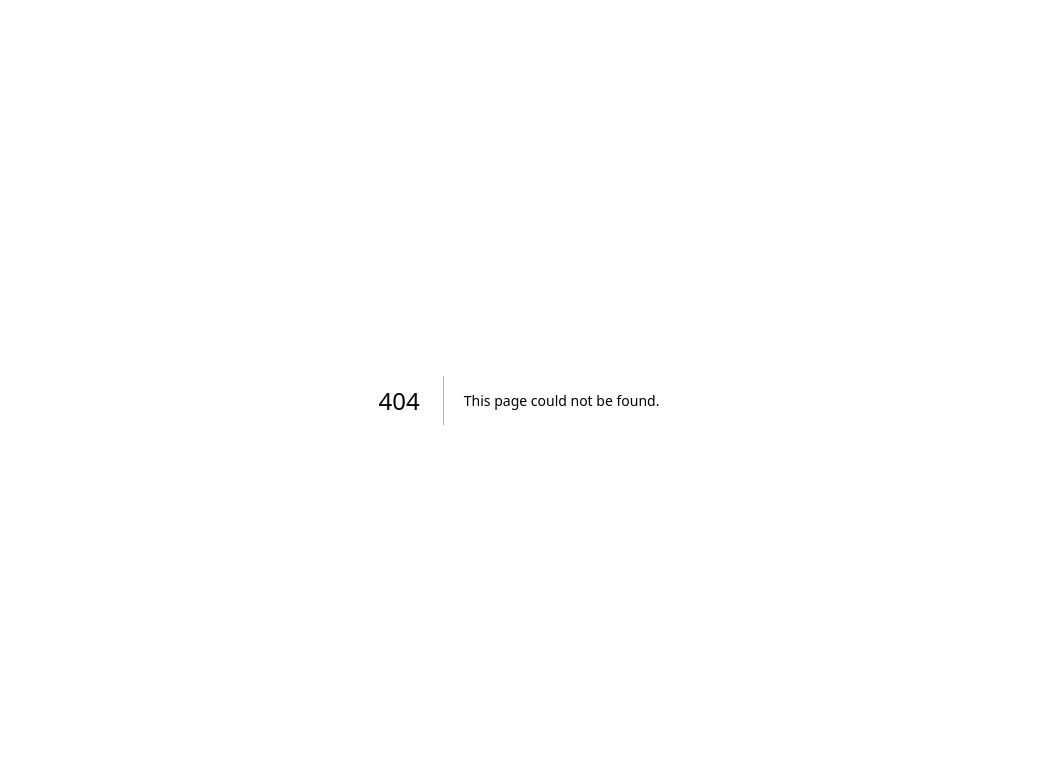
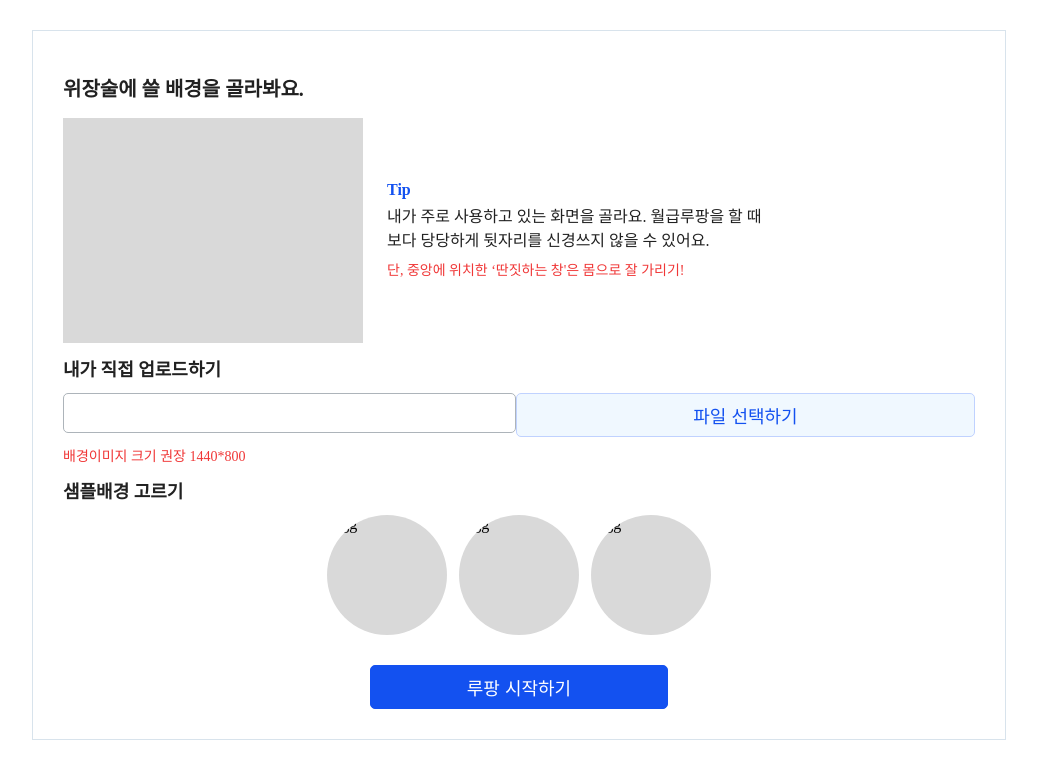
Before and after one commit to salaryLoupang/salaryLoupang_FE, a Next.js app in the folder apps/my-app/: page /setting in a window 1280 px wide. Before the commit this address had no page. Shown: the top 778 px of the page, without its empty margins (121-1158 px from the left). Built offline with nearby package versions, Linux system fonts and the light colour scheme.

Commit message:
feat: design page setting component

```diff
--- /dev/null
+++ b/apps/my-app/src/pages/setting/Setting.css
@@ -0,0 +1,61 @@
+.setting-page {
+    display: block;
+    text-align: center;
+}
+
+.setting-box {
+    border: 1px solid #D8E3EC;
+    padding: 30px;
+    width: 912px;
+    margin: 30px auto;
+    background: #fff;
+    text-align: left;
+}
+
+.setting-imgbox {
+    display: flex;
+
+}
+.setting-img {
+    width: 300px;
+    height: 225px;
+    background: #D9D9D9;
+}
+
+.setting-info {
+    flex:1;
+    margin-left: 24px;
+    display: flex;
+    flex-direction: column;
+    justify-content: center;
+}
+
+.setting-title {
+    font-size: 16px;
+    font-weight: 600;
+    color: #1351F0;
+}
+
+.setting-text {
+    margin-top: 4px;
+    font-size: 16px;
+    font-weight: 400;
+    color: #212121;
+}
+
+.setting-warning {
+    margin-top: 8px;
+    font-size: 14px;
+    font-weight: 400;
+    color:  #F03737;
+}
+
+.setting-list {
+    display: flex;
+    gap: 12px;
+    justify-content: center;
+}
+
+.file {
+    display: flex;
+}
--- /dev/null
+++ b/apps/my-app/src/pages/setting/index.tsx
@@ -0,0 +1,60 @@
+import React from 'react';
+
+import './Setting.css';
+
+import { Title } from 'components/Title';
+import { Input } from 'components/Form/Input';
+import { ButtonBox } from 'components/ButtonBox';
+import { Button } from 'components/Button';
+import { Thumbnail } from 'components/Thumbnail';
+
+const Setting = () => {
+  return (
+    <div className="setting-page">
+      <div className="setting-box">
+        <Title shape="default">위장술에 쓸 배경을 골라봐요.</Title>
+        <div className="setting-imgbox">
+          <div className="setting-img"></div>
+          <div className="setting-info">
+            <div className="setting-title">Tip</div>
+            <div className="setting-text">
+              내가 주로 사용하고 있는 화면을 골라요. 월급루팡을 할 때 <br />{' '}
+              보다 당당하게 뒷자리를 신경쓰지 않을 수 있어요.
+            </div>
+            <div className="setting-warning">
+              단, 중앙에 위치한 ‘딴짓하는 창'은 몸으로 잘 가리기!
+            </div>
+          </div>
+        </div>
+        <Title shape="info">내가 직접 업로드하기</Title>
+        <div className="file">
+          <Input value="" onChange={() => {}} />
+          <Button shape="default" variant="secondary">
+            파일 선택하기
+          </Button>
+        </div>
+
+        <div className="setting-warning">배경이미지 크기 권장 1440*800</div>
+        <Title shape="info">샘플배경 고르기</Title>
+        <div className="setting-list">
+          <Thumbnail title="VS code">sdgg</Thumbnail>
+          <Thumbnail>sdgg</Thumbnail>
+          <Thumbnail>sdgg</Thumbnail>
+        </div>
+
+        <ButtonBox>
+          <Button
+            shape="default"
+            variant="primary"
+            size="wide"
+            onClick={() => {}}
+          >
+            루팡 시작하기
+          </Button>
+        </ButtonBox>
+      </div>
+    </div>
+  );
+};
+
+export default Setting;
```
